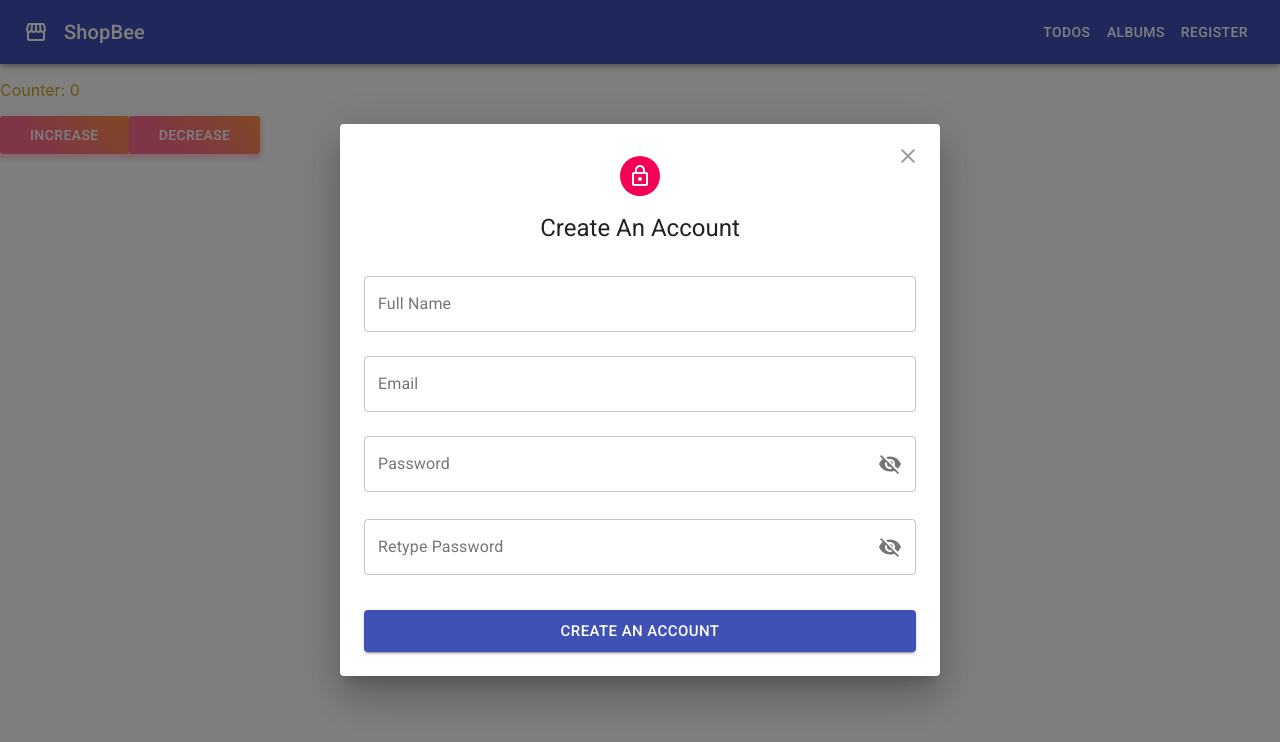
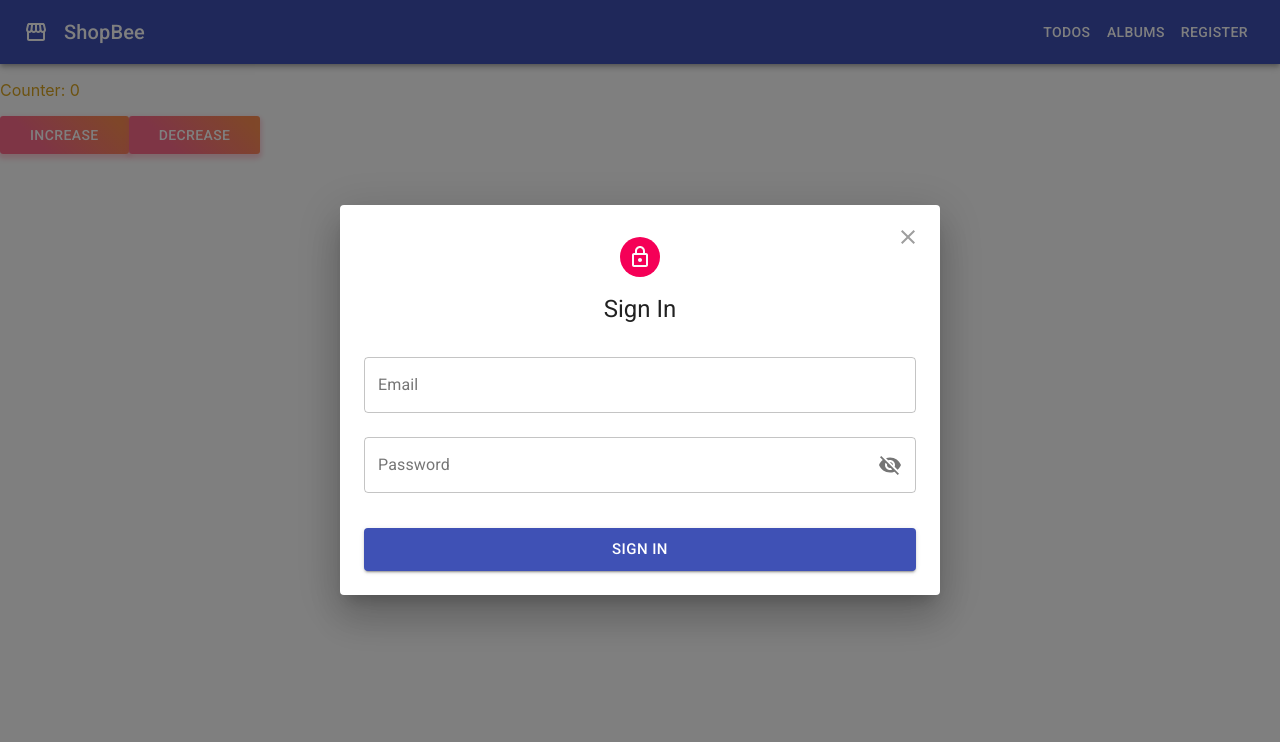
Before and after one commit to thienvu97ht/ReactJS-EasyFrontend, a React (Create React App) app: page / in a window 1280 px wide. Both pictures are taken after a click on the button "REGISTER". Shown: the top 742 px of the page. Built offline with nearby package versions, Linux system fonts and the light colour scheme; no server answers.

Commit message:
106. Login Form

```diff
--- a/src/api/axiosClient.js
+++ b/src/api/axiosClient.js
@@ -30,7 +30,9 @@
     // Any status codes that falls outside the range of 2xx cause this function to trigger
     // Do something with response error
     const { config, status, data } = error.response;
-    if (config.url === '/auth/local/register' && status === 400) {
+
+    const URLS = ['/auth/local/register', '/auth/local'];
+    if (URLS.includes(config.url) && status === 400) {
       const errorList = data.data || [];
       const firstError = errorList.length > 0 ? errorList[0] : {};
       const messageList = firstError.messages || [];
--- a/src/components/Header/index.jsx
+++ b/src/components/Header/index.jsx
@@ -9,6 +9,7 @@
 import Typography from '@material-ui/core/Typography';
 import { Close } from '@material-ui/icons';
 import StorefrontIcon from '@material-ui/icons/Storefront';
+import Login from 'features/Auth/components/Login';
 import Register from 'features/Auth/components/Register';
 import React, { useState } from 'react';
 import { Link, NavLink } from 'react-router-dom';
@@ -85,7 +86,8 @@
         </IconButton>
 
         <DialogContent>
-          <Register closeDialog={handleClose} />
+          {/* <Register closeDialog={handleClose} /> */}
+          <Login closeDialog={handleClose} />
         </DialogContent>
       </Dialog>
     </div>
--- /dev/null
+++ b/src/features/Auth/components/Login/index.jsx
@@ -0,0 +1,42 @@
+import { unwrapResult } from '@reduxjs/toolkit';
+import { login } from 'features/Auth/userSlice';
+import { useSnackbar } from 'notistack';
+import PropTypes from 'prop-types';
+import React from 'react';
+import { useDispatch } from 'react-redux';
+import LoginForm from '../LoginForm';
+
+Login.propTypes = {
+  closeDialog: PropTypes.func,
+};
+
+function Login(props) {
+  const dispatch = useDispatch();
+  const { enqueueSnackbar } = useSnackbar();
+
+  const handleSubmit = async (values) => {
+    try {
+      console.log(values);
+      const action = login(values);
+      const resultAction = await dispatch(action);
+      unwrapResult(resultAction);
+
+      // close dialog
+      const { closeDialog } = props;
+      if (closeDialog) {
+        closeDialog();
+      }
+    } catch (error) {
+      console.log('Failed to login: ', error);
+      enqueueSnackbar(error.message, { variant: 'error' });
+    }
+  };
+
+  return (
+    <div>
+      <LoginForm onSubmit={handleSubmit} />
+    </div>
+  );
+}
+
+export default Login;
--- /dev/null
+++ b/src/features/Auth/components/LoginForm/index.jsx
@@ -0,0 +1,105 @@
+import { yupResolver } from '@hookform/resolvers/yup';
+import { Avatar, Button, makeStyles, Typography, LinearProgress } from '@material-ui/core';
+import { LockOutlined } from '@material-ui/icons';
+import PasswordField from 'components/form-controls/PasswordField';
+import PropTypes from 'prop-types';
+import React from 'react';
+import { useForm } from 'react-hook-form';
+import * as yup from 'yup';
+import InputField from '../../../../components/form-controls/InputField';
+
+const useStyle = makeStyles((theme) => ({
+  root: {
+    position: 'relative',
+    paddingTop: theme.spacing(3),
+  },
+
+  avatar: {
+    margin: '0 auto',
+    backgroundColor: theme.palette.secondary.main,
+  },
+
+  title: {
+    textAlign: 'center',
+    margin: theme.spacing(2, 0, 2, 0),
+  },
+
+  submit: {
+    margin: theme.spacing(3, 0, 2, 0),
+  },
+
+  progress: {
+    position: 'absolute',
+    top: theme.spacing(1),
+    left: 0,
+    right: 0,
+  },
+}));
+
+LoginForm.propTypes = {
+  onSubmit: PropTypes.func,
+};
+
+function LoginForm(props) {
+  const classes = useStyle();
+
+  const schema = yup.object().shape({
+    identifier: yup
+      .string()
+      .required('Please enter your email')
+      .email('Please enter an valid email address'),
+
+    password: yup.string().required('Please enter your password'),
+  });
+
+  const form = useForm({
+    defaultValues: {
+      identifier: '',
+      password: '',
+    },
+    reValidateMode: 'onSubmit',
+    resolver: yupResolver(schema),
+  });
+
+  const handleSubmit = async (values) => {
+    const { onSubmit } = props;
+    if (onSubmit) {
+      await onSubmit(values);
+    }
+  };
+
+  const { isSubmitting } = form.formState;
+
+  return (
+    <div className={classes.root}>
+      {isSubmitting && <LinearProgress className={classes.progress} />}
+
+      <Avatar className={classes.avatar}>
+        <LockOutlined></LockOutlined>
+      </Avatar>
+
+      <Typography className={classes.title} component="h3" variant="h5">
+        Sign In
+      </Typography>
+
+      <form onSubmit={form.handleSubmit(handleSubmit)}>
+        <InputField name="identifier" label="Email" form={form} />
+        <PasswordField name="password" label="Password" form={form} />
+
+        <Button
+          type="submit"
+          className={classes.submit}
+          variant="contained"
+          color="primary"
+          fullWidth
+          disabled={isSubmitting}
+          size="large"
+        >
+          Sign In
+        </Button>
+      </form>
+    </div>
+  );
+}
+
+export default LoginForm;
```
